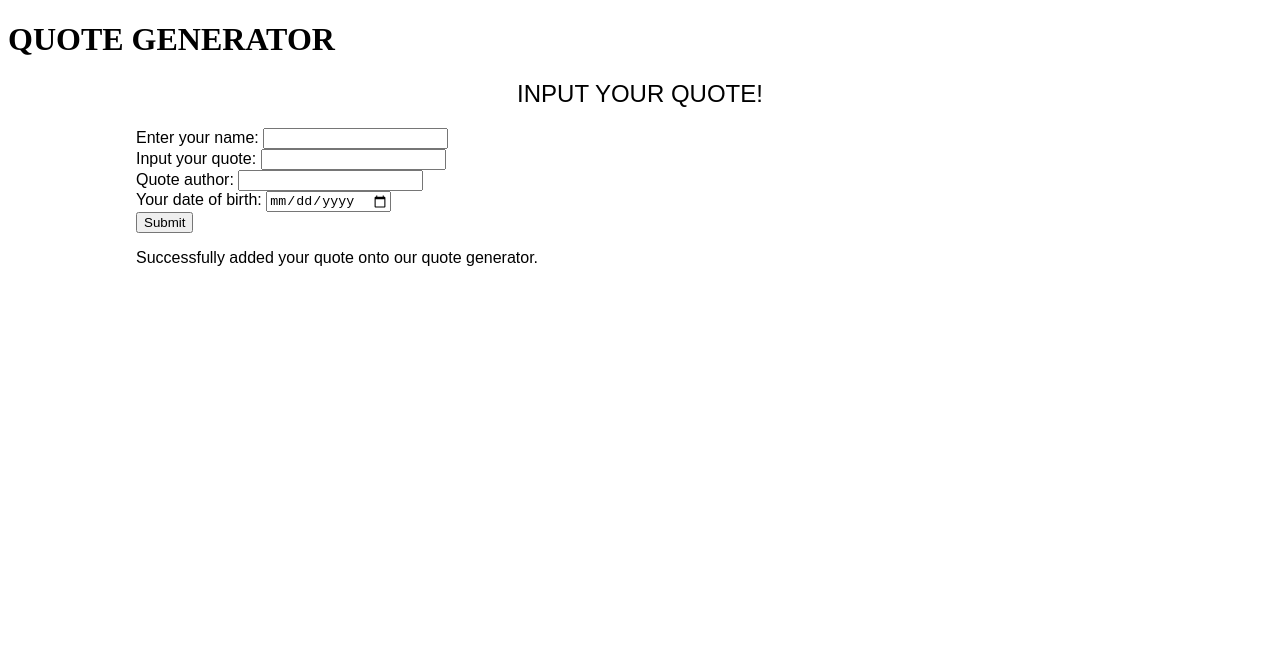
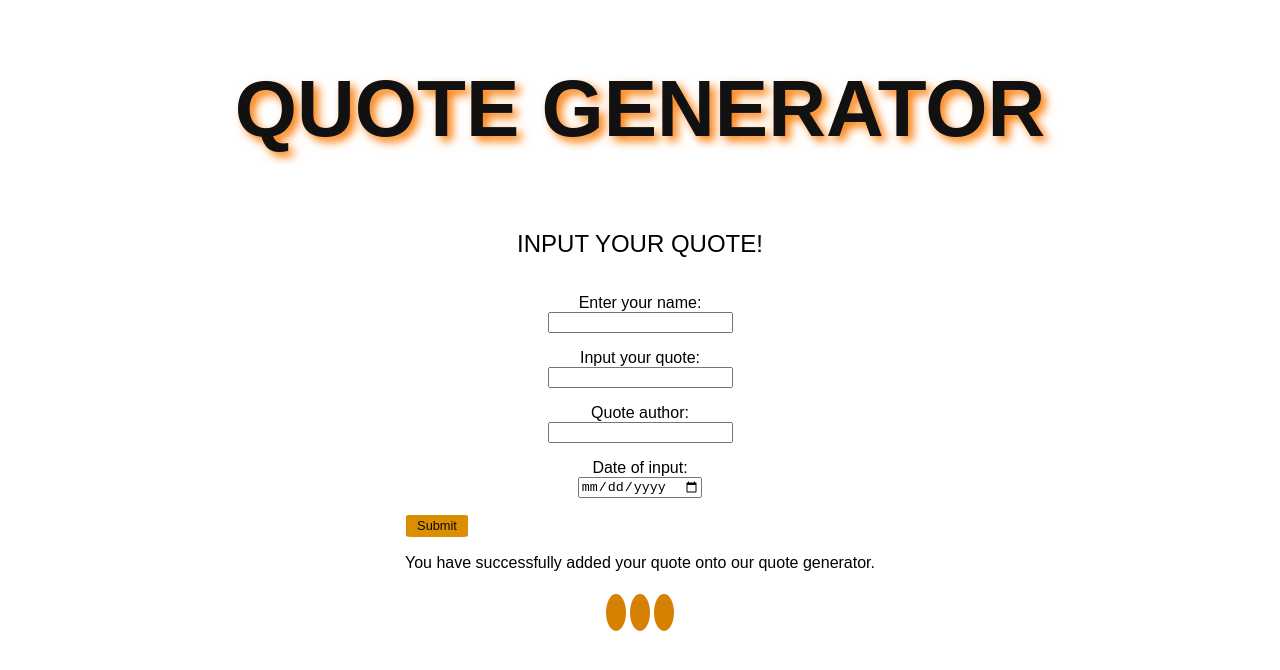
Before and after one commit to Princentaba1/Quote-IP, an Angular app: page / in a window 1280 px wide. Shown: the top 670 px of the page. Built offline with nearby package versions, Linux system fonts and the light colour scheme.

Commit message:
10th commit created date pipes

```diff
--- a/src/app/app.component.css
+++ b/src/app/app.component.css
@@ -6,3 +6,69 @@ main{
     font-weight: 200;
     font-size: 100;
 }
+h1{
+    color: rgb(17, 17, 17);
+    font-family: 'Prompt', sans-serif;
+    font-weight: 700;
+    text-shadow: 5px 5px 10px rgb(250, 122, 2);
+
+}
+.header{
+    padding: 0.1%;
+    text-align: center;
+    font-size: 2.5rem;
+}
+#form-container{
+    border: 2px solid rgba(0,208,255);
+    display: flex;
+    justify-content: center;
+    align-items: center;
+    text-align: justify;
+    margin: 1%;
+    border-radius: 10px;
+    box-shadow: 3px 3px 8px 10px rgb(250, 122, 2);
+    width: 80vw;
+}
+.form{
+    padding: .5em;
+    display: flex;
+    flex-direction: column;
+    align-items: center;
+}
+.formContent{
+    display: flex;
+    flex-direction: column;
+}
+.button{
+    background-color: rgb(219, 143, 0);
+    color: rgb(8, 8, 8);
+    border: 1px solid white;
+    font-size: .8rem;
+    padding: 1px;
+    width: 5em;
+    height: 1.5rem;
+    border-radius: 9%;
+    transition: 1s;
+}
+.button:hover{
+    transform: scale(1.1,1.1);
+    background-color: rgba(0,0,255);
+}
+footer{
+    display: flex;
+    justify-content: center;
+}
+.fa{
+    padding: 10px;
+    margin: 8px 2px;
+    text-align: center;
+    text-decoration: none;
+    border-radius: 50%;
+    background-color: rgb(214, 129, 1);
+    color: rgb(12, 11, 11);
+    transition: all 0.3s;
+}
+.fa:hover{
+    background-color: rgb(2, 39, 250);
+    border: 1px solid white;
+}
--- a/src/app/app.component.html
+++ b/src/app/app.component.html
@@ -1,11 +1,12 @@
-<header>
+<div class="full"><header>
     <div class="header">
         <h1>QUOTE GENERATOR</h1>
     </div>
 </header>
-<main>    <div>
-    <h2 style="text-align: center; font-weight: 400;">INPUT YOUR QUOTE!</h2>
-</div>
+<main>
+    <div>
+      <h2 style="text-align: center; font-weight: 400;">INPUT YOUR QUOTE!</h2>
+    </div>
 
     <div class="formContent">
     <form action="" method="get" name="myform" class="form">
@@ -21,7 +22,8 @@
             <label for="QUOTE">Input your quote: </label>
             <input type="text"
             name="QUOTE"
-            id="QUOTE"required>
+            id="QUOTE"required
+            width="200px;">
         </div>
 
         <div class="form">
@@ -32,7 +34,7 @@
         </div>
 
         <div class="form" >
-            <label for="inputdate">Your date of birth: </label>
+            <label for="inputdate">Date of input: </label>
                 <input type="date"
                 name="date"  id="date"
                 onchange="dateResults()"
@@ -43,15 +45,16 @@
 
         <div class="form" style="display: inline;">
             <INPUT type="submit" class="button" name="button" value="Submit" id="btn" onclick="formResults()" onclick="myFunction()">
-                <p class="popupdesc">Successfully added your quote onto our quote generator.
-                </p>
+                <p class="popupdesc">You have successfully added your quote onto our quote generator.
+                 </p>
         </div>
  </form>
 
-<footer>
+  <footer>
     <div>
         <a href="tel:+254719251880" class="fa fa-phone-square"></a>
         <a href="https://api.whatsapp.com/send?phone=254719251880" class="fa fa-whatsapp"></a>
         <a href="https://www.instagram.com/gitau_ngina/" class="fa fa-instagram"></a>
     </div>
-</footer>
+  </footer>
+</div>
```
Also changed, not shown: src/app/date-count.pipe.ts (added), 1 other file (tests, documents, lock files or other folders).
